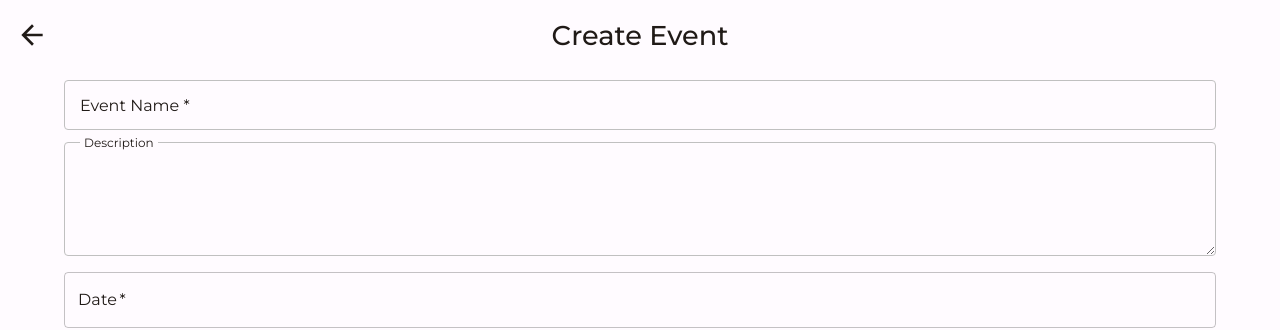
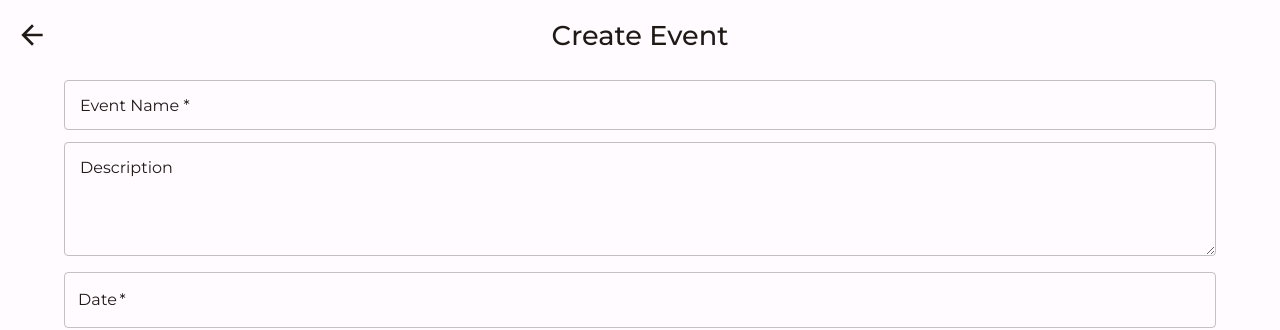
Before and after one commit to gaiisay/capstone-project, a Next.js app: page /events/add in a window 1280 px wide. Shown: the top 330 px of the page. Built offline with nearby package versions, Linux system fonts and the light colour scheme.

Commit message:
fix form labels

```diff
--- a/components/EventForm/index.js
+++ b/components/EventForm/index.js
@@ -43,6 +43,7 @@ function EventForm({ defaultEvent, sendEvent, buttonContent }) {
           type="text"
           id="input-event-name"
           name="name"
+          placeholder=" "
           pattern=".*[\S]+.*"
           defaultValue={defaultEvent?.name}
           maxLength={50}
@@ -51,7 +52,13 @@ function EventForm({ defaultEvent, sendEvent, buttonContent }) {
         <StyledLabel htmlFor="input-event-name">Event Name *</StyledLabel>
       </InputContainer>
       <InputContainer>
-        <StyledTextArea id="input-description" name="description" rows="5" defaultValue={defaultEvent?.description} />
+        <StyledTextArea
+          id="input-description"
+          name="description"
+          placeholder=" "
+          rows="5"
+          defaultValue={defaultEvent?.description}
+        />
         <StyledLabel desc htmlFor="input-description">
           Description
         </StyledLabel>
@@ -110,7 +117,13 @@ function EventForm({ defaultEvent, sendEvent, buttonContent }) {
       />
 
       <InputContainer>
-        <StyledInput type="text" id="input-location" name="location" defaultValue={defaultEvent?.location} />
+        <StyledInput
+          type="text"
+          id="input-location"
+          name="location"
+          placeholder=" "
+          defaultValue={defaultEvent?.location}
+        />
         <StyledLabel htmlFor="input-location">Location</StyledLabel>
       </InputContainer>
       <Button type="submit" variant="submit">
@@ -156,7 +169,8 @@ const StyledInput = styled.input`
     outline: none;
     border: 2px solid #1976d2;
   }
-  &:not(input[value=""]) + label {
+  &:focus + label,
+  &:not(:placeholder-shown) + label {
     height: fit-content;
     font-size: 12px;
     transform: translate(0, -50%);
@@ -177,7 +191,8 @@ const StyledTextArea = styled.textarea`
     outline: none;
     border: 2px solid #1976d2;
   }
-  &:not(textarea[value=""]) + label {
+  &:focus + label,
+  &:not(:placeholder-shown) + label {
     height: fit-content;
     font-size: 12px;
     top: 0;
@@ -185,7 +200,7 @@ const StyledTextArea = styled.textarea`
     background: var(--background-color);
     padding-left: 4px;
     padding-right: 4px;
-    transition: all 0.15s ease-out;
+    transition: all 0.2s ease-out;
   }
 `;
 
@@ -197,6 +212,7 @@ const StyledLabel = styled.label`
   display: flex;
   align-items: center;
   pointer-events: none;
+  transition: all 0.2s ease-out;
 
   ${({ desc }) =>
     desc &&
```
